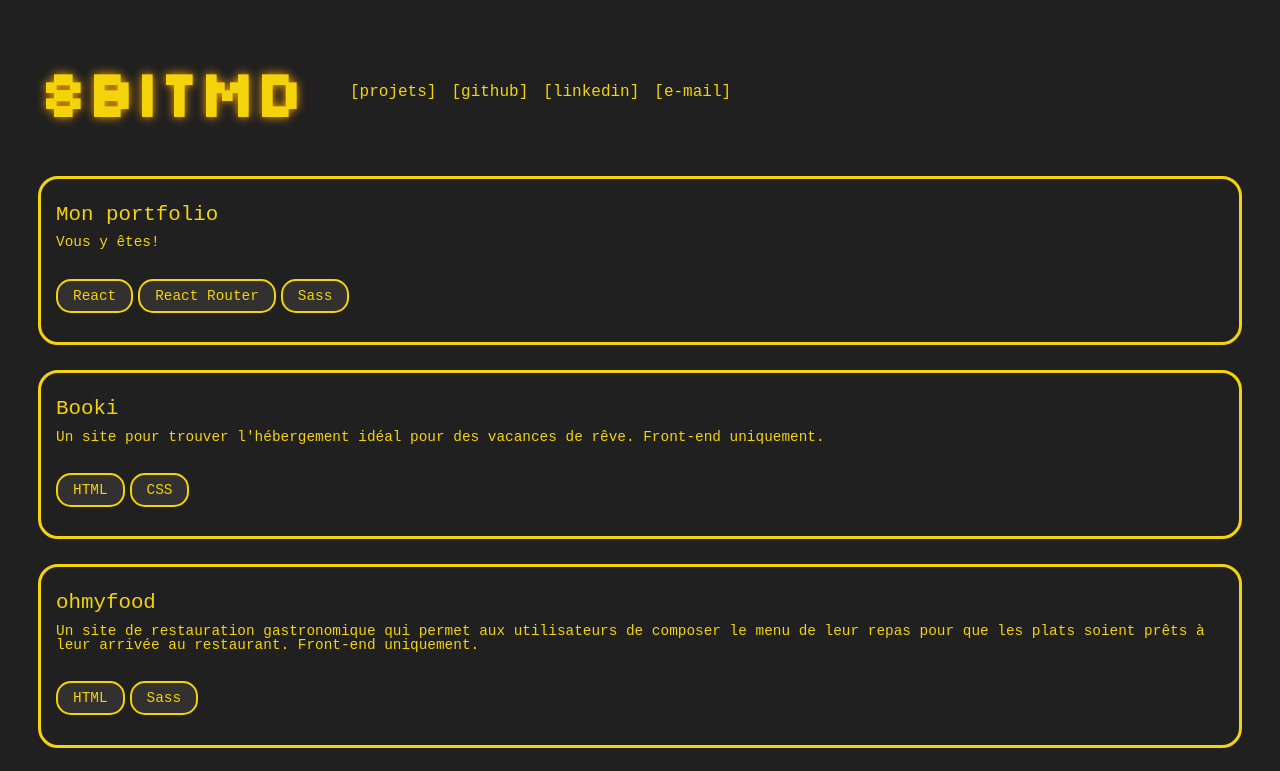
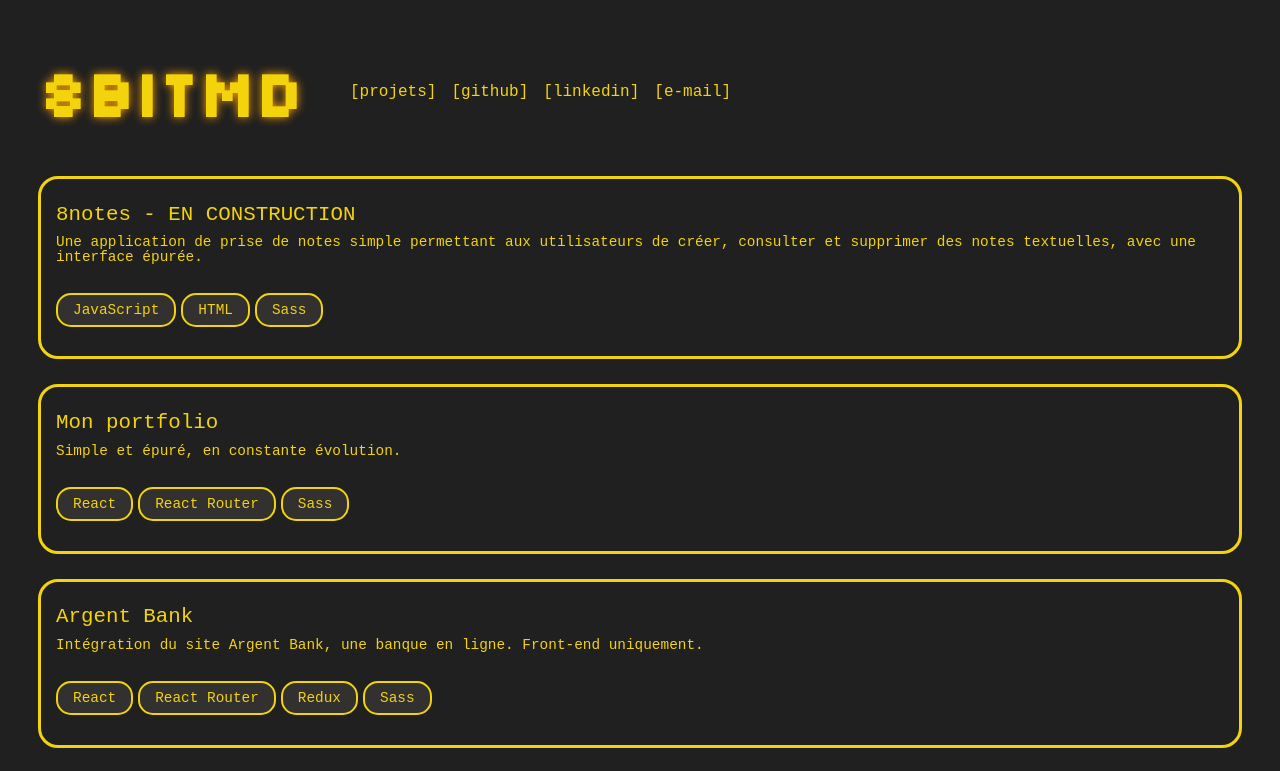
Before and after one commit to 8bitmd/portfolio, a React (Create React App) app: page /projets in a window 1280 px wide. Shown: the top 771 px of the page. Built offline with nearby package versions, Linux system fonts and the light colour scheme.

Commit message:
Update projects

```diff
--- a/src/components/Projects/ProjectCard.js
+++ b/src/components/Projects/ProjectCard.js
@@ -5,7 +5,7 @@ const data = require("../../data/projects.json")
 export default function ProjectCard() {
     return (
         <div className={"projects"}>
-            {data.map((project) => (
+            {data.toReversed().map((project) => (
                 <a href={project.link}>
                     <div className={"project-card"}>
                         <p className={"project-card_title"}>{project.title}</p>
--- a/src/data/projects.json
+++ b/src/data/projects.json
@@ -1,15 +1,4 @@
 [
-  {
-    "title": "Mon portfolio",
-    "description": "Vous y êtes!",
-    "cover": "",
-    "tools": [
-      "React",
-      "React Router",
-      "Sass"
-    ],
-    "link": "https://tumedei.dev"
-  },
   {
     "title": "Booki",
     "description": "Un site pour trouver l'hébergement idéal pour des vacances de rêve. Front-end uniquement.",
@@ -59,9 +48,31 @@
     "tools": [
       "React",
       "React Router",
-      "React Redux",
+      "Redux",
       "Sass"
     ],
     "link": "https://github.com/8bitmd/P11_ArgentBank"
+  },
+  {
+    "title": "Mon portfolio",
+    "description": "Simple et épuré, en constante évolution.",
+    "cover": "",
+    "tools": [
+      "React",
+      "React Router",
+      "Sass"
+    ],
+    "link": "https://tumedei.dev"
+  },
+  {
+    "title": "8notes - EN CONSTRUCTION",
+    "description": "Une application de prise de notes simple permettant aux utilisateurs de créer, consulter et supprimer des notes textuelles, avec une interface épurée.",
+    "cover": "",
+    "tools": [
+      "JavaScript",
+      "HTML",
+      "Sass"
+    ],
+    "link": "/"
   }
 ]
```
